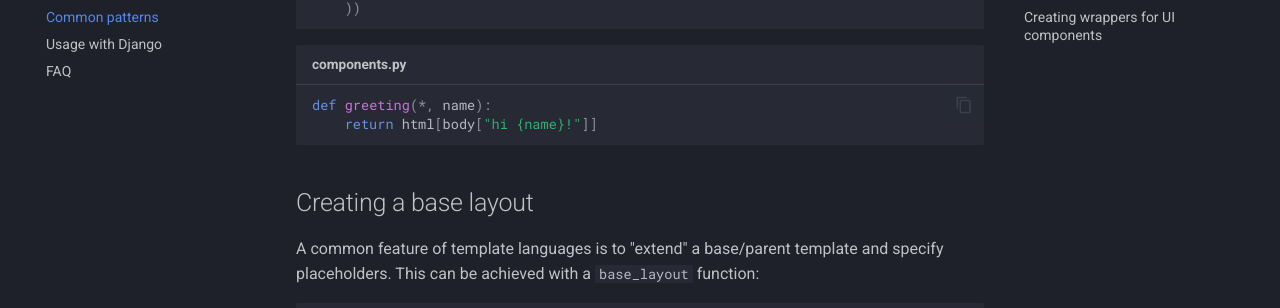
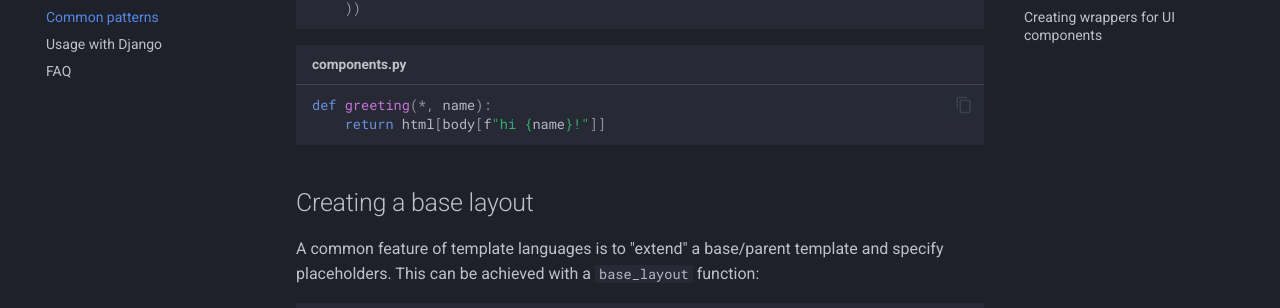
Before and after one commit to pelme/htpy, an MkDocs documentation site: the page built from docs/common-patterns.md, in a window 1280 px wide and 900 px high, scrolled down 714 px. Shown: the part 145-453 px from the top of the window. Built offline with MkDocs 1.6.1 and Material for MkDocs 9.7.7, drawn with Linux system fonts in a browser that asks for light colours; comment, search, counter and statistics services are not loaded.

Commit message:
add missing f to f-string

````diff
--- a/docs/common-patterns.md
+++ b/docs/common-patterns.md
@@ -35,7 +35,7 @@ def greeting(request):
 ```py title="components.py"
 
 def greeting(*, name):
-    return html[body["hi {name}!"]]
+    return html[body[f"hi {name}!"]]
 ```
 
 ## Creating a base layout
````
